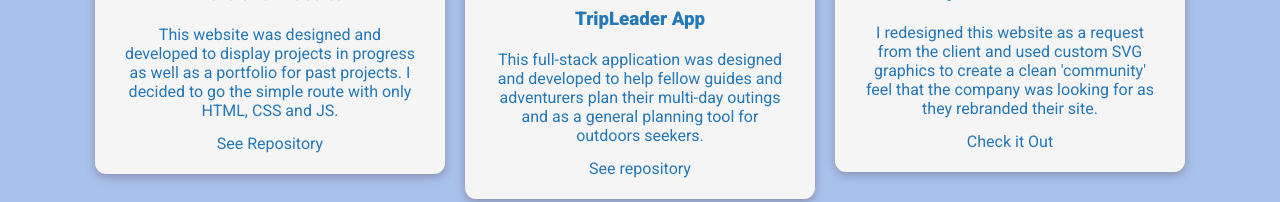
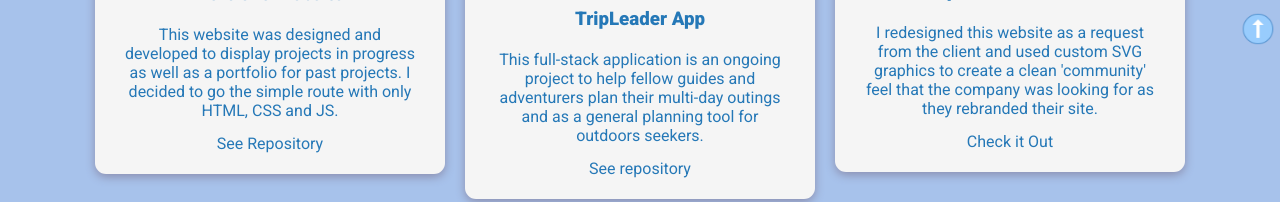
Before and after one commit to diegoalej/Portfolio, a plain HTML site: page index.html in a window 1280 px wide. Shown: the part 727-929 px from the top of the page. Drawn offline with nearby package versions, Linux system fonts and the light colour scheme.

Commit message:
Added scroll to top button and updated resume

```diff
--- a/assets/css/styles.css
+++ b/assets/css/styles.css
@@ -299,6 +299,20 @@ nav ul li {
 }
 /* Social button ends */
 
+/* Scroll to top button */
+.scroll-up {
+  position: fixed;
+  right: 0.5%;
+  bottom: 3%;
+  cursor: pointer;
+}
+
+.up-arrow {
+  width: 2rem;
+  height: 2rem;
+}
+/* Scroll to top button ends */
+
 /* Footer section */
 footer {
   background-color: var(--bg-color);
--- a/index.html
+++ b/index.html
@@ -149,7 +149,7 @@
           />
           <h3 class="project-title">TripLeader App</h3>
           <p class="project-details">
-            This full-stack application was designed and developed to help
+            This full-stack application is an ongoing project to help
             fellow guides and adventurers plan their multi-day outings and
             as a general planning tool for outdoors seekers.
           </p>
@@ -384,6 +384,14 @@
       /></a>
     </div>
 
+    <!-- Scroll to top -->
+    <i class="scroll-up" id="scroll-up"
+      ><img
+        src="assets/icons/icons8-upward-arrow.png"
+        class="socicon up-arrow"
+        alt=""
+    /></i>
+
     <!-- Footer section -->
     <footer>
       <p class="copy">&copy; Copyright 2022 Downstream Media LLC</p>
```
Also changed, not shown: assets/icons/icons8-upward-arrow.png (added), 1 other file.
